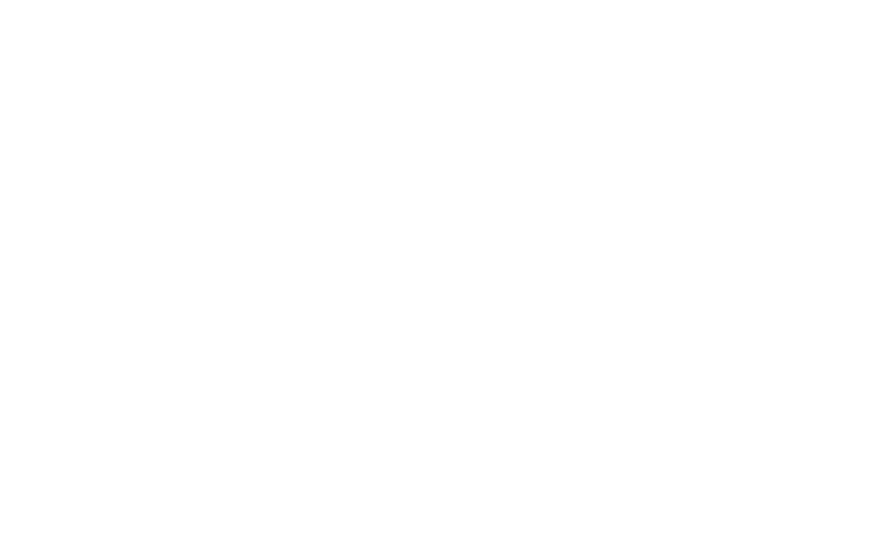
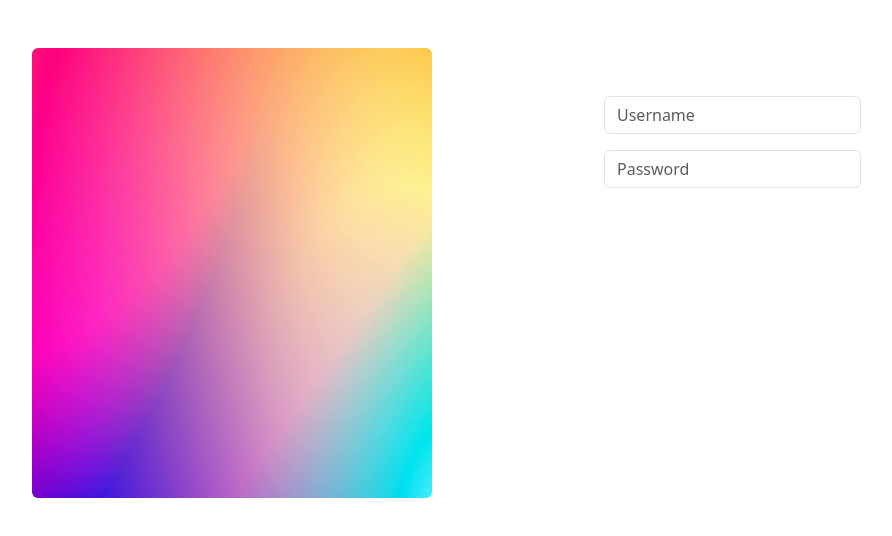
Before and after one commit to GDharan07/HotelMSDev, a React (Create React App) app in the folder frontend/: page /login in a window 1280 px wide. Shown: the top 536 px of the page, without its empty margins (50-942 px from the left). Built offline with nearby package versions, Linux system fonts and the light colour scheme.

Commit message:
login page design created

```diff
--- a/frontend/src/Components/Login.js
+++ b/frontend/src/Components/Login.js
@@ -1,13 +1,24 @@
 import React from 'react'
+import img from "../assets/colorfullimg.jpg"
 
 function Login() {
   return (
     <div className='container'>
-     <div className='container-fluid'>
-        <div className=''>
-          <img></img>
+        <div className='row mt-5'>
+            <div className='col-lg-5 col-md-6'>
+                <img src={img} alt='alt' className='rounded' height="450vh" width='400px'/>
+            </div>
+            <div className='col-lg-5 col-md-6'>
+                <div className='d-flex flex-column align-items-center mt-5'>
+                    <div className='login-inputs mb-3'>
+                        <input type='text' class='form-control' placeholder='Username'/>
+                    </div>
+                    <div className='login-inputs'>
+                        <input type='password' class='form-control' placeholder='Password'/>
+                    </div>
+                </div>
+            </div>
         </div>
-     </div>
     </div>
   )
 }
```
